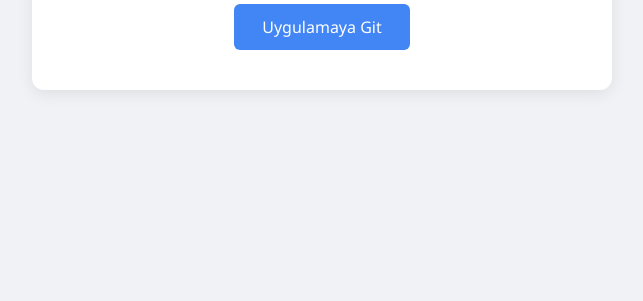
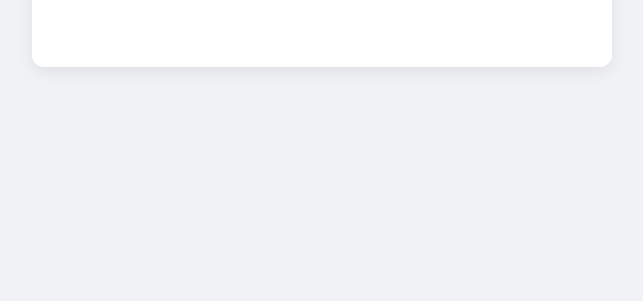
Before and after one commit to ahmedmizrak/aspectar.github.io, a plain HTML site: page loginpage.html in a window 1280 px wide. Shown: the part 499-800 px from the top of the page, without its empty margins (318-961 px from the left). Drawn offline with Linux system fonts and the light colour scheme.

Commit message:
Update loginpage.html

```diff
--- a/loginpage.html
+++ b/loginpage.html
@@ -59,7 +59,6 @@
         <div class="check-icon">✓</div>
         <h1>E-posta Adresiniz Doğrulandı!</h1>
         <p>Hesabınız başarıyla doğrulandı. Şimdi uygulamaya giriş yapabilirsiniz.</p>
-        <a href="UYGULAMA_URL_BURAYA" class="button">Uygulamaya Git</a>
     </div>
 </body>
 </html>
```
